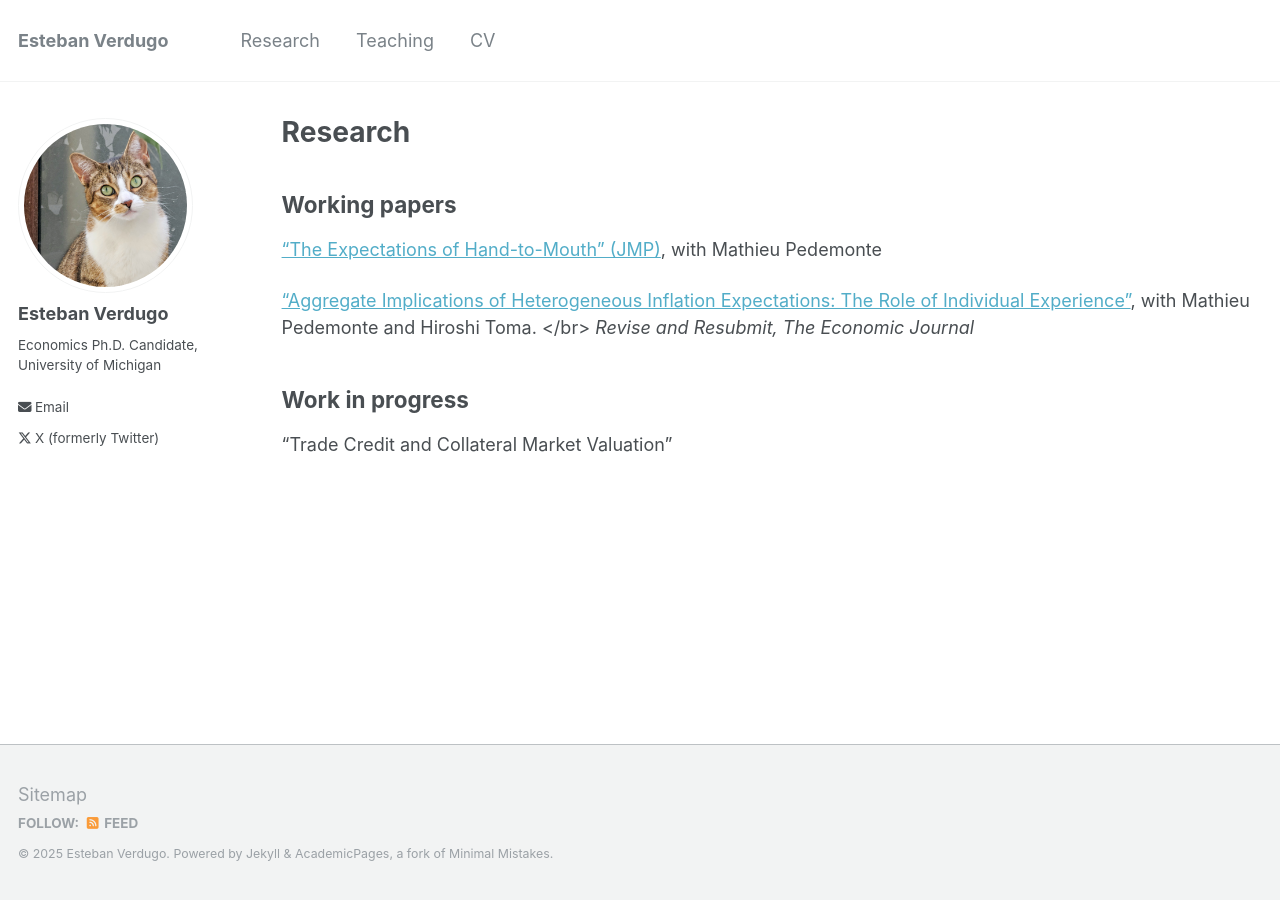
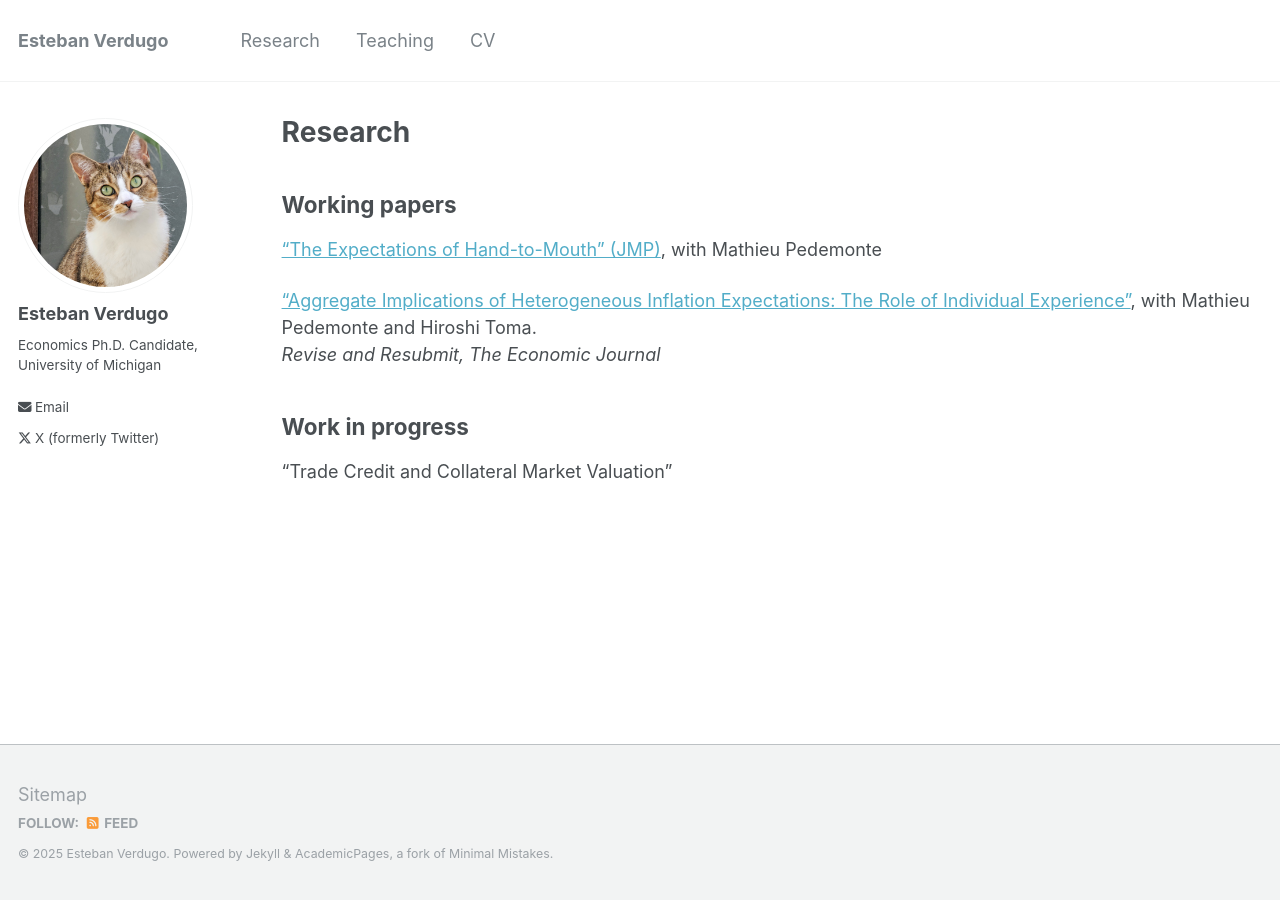
Before and after one commit to everdugop/everdugop.github.io, a Jekyll site: the page built from _pages/research.md, in a window 1280 px wide. Built offline with Jekyll 4.4.1, drawn with Linux system fonts in a browser that asks for light colours.

```diff
--- a/_pages/research.md
+++ b/_pages/research.md
@@ -15,7 +15,7 @@ You can also find my articles on <u><a href="{{author.googlescholar}}">my Google
 
 ["The Expectations of Hand-to-Mouth" (JMP)](https://tyentzen.github.io/files/montero_yang_yentzen_price_of_faith_250206.pdf), with Mathieu Pedemonte
 
-["Aggregate Implications of Heterogeneous Inflation Expectations: The Role of Individual Experience"](https://doi.org/10.26509/frbc-wp-202304), with Mathieu Pedemonte and Hiroshi Toma. </br>
+["Aggregate Implications of Heterogeneous Inflation Expectations: The Role of Individual Experience"](https://doi.org/10.26509/frbc-wp-202304), with Mathieu Pedemonte and Hiroshi Toma. <br/>
 *Revise and Resubmit, The Economic Journal*
 
 
```
